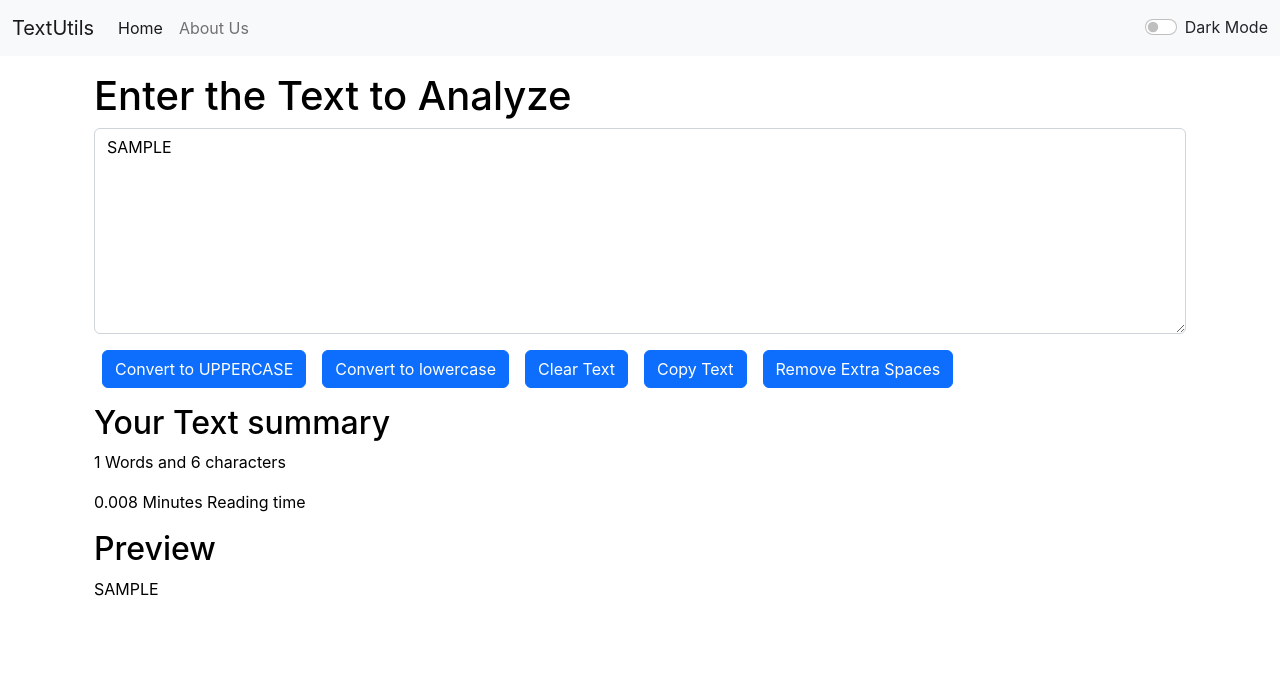
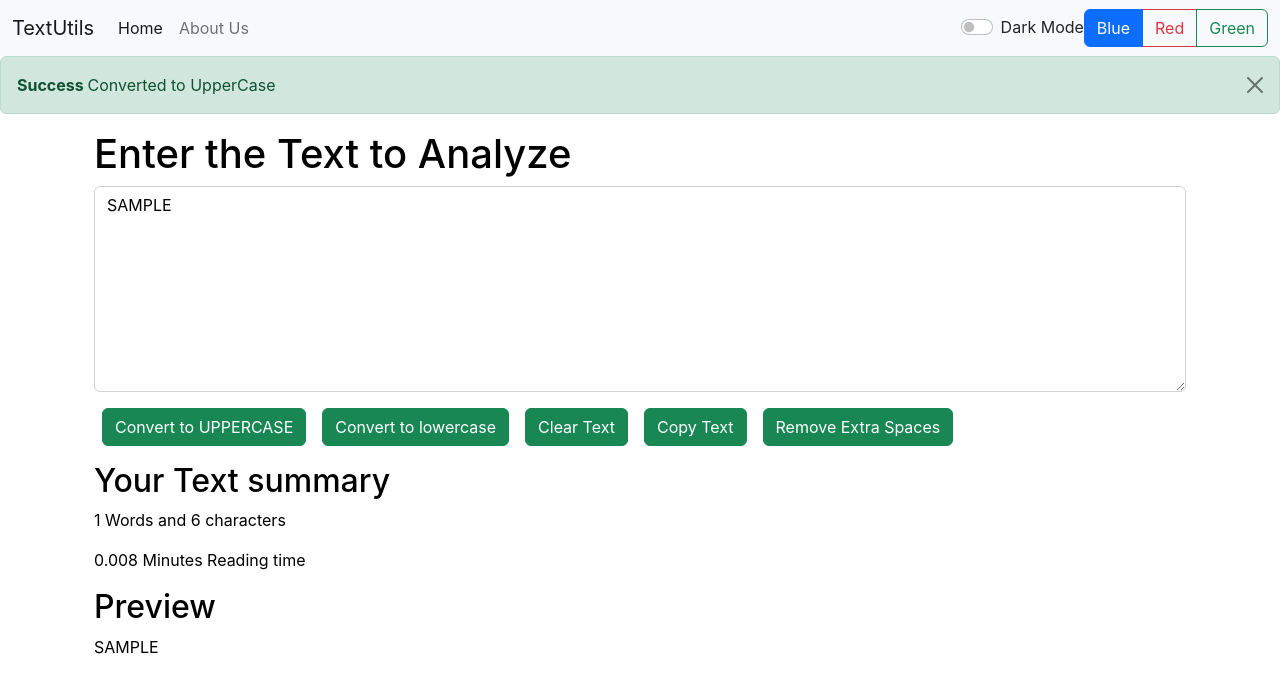
Before and after one commit to VenusTokyo/TextUtils-React-App, a React (Create React App) app: page / in a window 1280 px wide. Both pictures are taken after typing "Sample" into the empty fields and a click on the button "Convert to UPPERCASE". Shown: the top 692 px of the page. Built offline with nearby package versions, Linux system fonts and the light colour scheme.

Commit message:
added warning lables

```diff
--- a/public/index.html
+++ b/public/index.html
@@ -7,7 +7,7 @@
     <meta name="theme-color" content="#000000" />
     <meta
       name="description"
-      content="Web site created using create-react-app"
+      content="TextUtils utility app which can be used manipulate text"
     />
     <link rel="apple-touch-icon" href="logo192.png" />
     <link href="https://cdn.jsdelivr.net/npm/bootstrap@5.2.3/dist/css/bootstrap.min.css" rel="stylesheet" integrity="sha384-rbsA2VBKQhggwzxH7pPCaAqO46MgnOM80zW1RWuH61DGLwZJEdK2Kadq2F9CUG65" crossorigin="anonymous">
@@ -25,7 +25,7 @@
       work correctly both with client-side routing and a non-root public URL.
       Learn how to configure a non-root public URL by running `npm run build`.
     -->
-    <title>React App</title>
+    <title>TextUtils Home</title>
   </head>
   <body>
     <noscript>You need to enable JavaScript to run this app.</noscript>
--- a/src/App.js
+++ b/src/App.js
@@ -4,27 +4,46 @@ import "./App.css";
 import About from "./components/About";
 import Navbar from "./components/Navbar";
 import TextForm from "./components/TextForm";
+import Alert from "./components/Alert";
 
 function App() {
   const [mode, setMode] = useState('light') //whether dark mode is enabled or not
+  const [alert,setAlert]=useState(null)
+  const [color,setColor]=useState('danger')
+
+  const showAlert=(msg,type)=>{
+    setAlert({
+      msg: msg,
+      type: type
+    })
+    setTimeout(()=>{
+      setAlert(null)
+    },3000)
+  }
+  const changeColor=(clr)=>{
+    setColor(clr)
+  }
   const toggleMode = () => {
     if (mode === 'light') {
       setMode('dark')
       document.body.style.backgroundColor = '#343a40'
+      showAlert('Dark Mode has been Enabled','success')
     }
     else {
       setMode('light')
       document.body.style.backgroundColor = 'white'
+      showAlert('Light Mode has been Enabled','success')
+
     }
-
   }
   return (
     <>
 
-      <Navbar title="TextUtils" aboutText="About Us" mode={mode} toggleMode={toggleMode} />
+      <Navbar title="TextUtils" aboutText="About Us" mode={mode} toggleMode={toggleMode} changeColor={changeColor}/>
+      <Alert alert={alert}/>
       <div className="container my-3">
         {/* here my-3 is for margin in y axis */}
-        <TextForm heading="Enter the Text to Analyze" mode={mode}/>
+        <TextForm showAlert={showAlert} heading="Enter the Text to Analyze" mode={mode} color={color}/>
         {/* <About/> */}
       </div>
     </>
--- /dev/null
+++ b/src/components/Alert.js
@@ -0,0 +1,17 @@
+import React from 'react'
+
+function Alert(props) {
+    const capatalize=(word)=>{
+        return word.charAt(0).toUpperCase() + word.slice(1)
+    }
+    return (
+        props.alert && <div>
+            <div className={`alert alert-${props.alert.type} alert-dismissible fade show`} role="alert">
+                <strong>{capatalize(props.alert.type)} </strong>{props.alert.msg}
+                <button type="button" className="btn-close" data-bs-dismiss="alert" aria-label="Close"></button>
+            </div>
+        </div>
+    )
+}
+
+export default Alert
--- a/src/components/Navbar.js
+++ b/src/components/Navbar.js
@@ -21,9 +21,19 @@ export default function Navbar(props) {
                             <a className="nav-link" href="/">{props.aboutText}</a>
                         </li>
                     </ul>
-                    <div className={`form-check form-switch text-${props.mode==='light'?'dark':'light'}`}>
-                        <input className="form-check-input" onClick={props.toggleMode} type="checkbox" role="switch" id="flexSwitchCheckDefault" />
+                    <div className={`form-check form-switch text-${props.mode === 'light' ? 'dark' : 'light'}`}>
+                        <input className="form-check-input" onChange={props.toggleMode} type="checkbox" role="switch" id="flexSwitchCheckDefault" />
                         <label className="form-check-label" htmlFor="flexSwitchCheckDefault">Dark Mode</label>
+                    </div>
+                    <div className="btn-group" role="group" aria-label="Basic radio toggle button group">
+                        <input type="radio" className="btn-check" onChange={props.changeColor('primary')} name="btnradio" id="btnradio1" autocomplete="off" checked />
+                        <label className="btn btn-outline-primary" htmlFor="btnradio1">Blue</label>
+
+                        <input type="radio" className="btn-check" onChange={props.changeColor('danger')} name="btnradio" id="btnradio2" autocomplete="off" />
+                        <label className="btn btn-outline-danger" htmlFor="btnradio2">Red</label>
+
+                        <input type="radio" className="btn-check" onClick={props.changeColor('success')} name="btnradio" id="btnradio3" autocomplete="off" />
+                        <label className="btn btn-outline-success" htmlFor="btnradio3">Green</label>
                     </div>
                     {/* <form className="d-flex" role="search">
                         <input className="form-control me-2" type="search" placeholder="Search" aria-label="Search" />
--- a/src/components/TextForm.js
+++ b/src/components/TextForm.js
@@ -6,13 +6,19 @@ export default function TextForm(props) {
     const handleUpClick=()=>{
         console.log("UpperCase was clicked")
         setText(text.toUpperCase())
+        props.showAlert("Converted to UpperCase","success")
     }
     const handleLowClick=()=>{
         console.log("LowerCase was clicked")
         setText(text.toLowerCase())
+        props.showAlert("Converted to LowerCase","success")
+
     }
     const handleClearClick=()=>{
         setText('')
+
+        props.showAlert("Cleared","success")
+
     }
     const handleItalics=()=>{
         console.log("LowerCase was clicked")
@@ -31,11 +37,15 @@ export default function TextForm(props) {
         text.select();
         // text.setSelectionRange(0,9999)
         navigator.clipboard.writeText(text.value)
+        props.showAlert("Text copied to Clipboard","success")
+
     }
 
     const handleExtraSpace=()=>{
         let newText =text.split(/[ ]+/)
         setText(newText.join(" "))
+        props.showAlert("Removed Extra Spaces","success")
+
     }
     const handleOnChange=(event)=>{
         console.log("changed")
@@ -50,11 +60,11 @@ export default function TextForm(props) {
                 {/* <label for="MyBox" className="form-label">Example text area</label> */}
                 <textarea className="form-control" onChange={handleOnChange} style={{backgroundColor: props.mode==='dark'?'#343a40':'white', color: props.mode==='dark'?'white':'black'}} value={text} id="MyBox" rows="8"></textarea>
             </div>
-            <button className="btn btn-primary mx-2" onClick={handleUpClick}>Convert to UPPERCASE</button>
-            <button className="btn btn-primary mx-2" onClick={handleLowClick}>Convert to lowercase</button>
-            <button className="btn btn-primary mx-2" onClick={handleClearClick}>Clear Text</button>
-            <button className="btn btn-primary mx-2" onClick={handleCopyClick}>Copy Text</button>
-            <button className="btn btn-primary mx-2" onClick={handleExtraSpace}>Remove Extra Spaces</button>
+            <button className={`btn btn-${props.color} mx-2`} onClick={handleUpClick}>Convert to UPPERCASE</button>
+            <button className={`btn btn-${props.color} mx-2`} onClick={handleLowClick}>Convert to lowercase</button>
+            <button className={`btn btn-${props.color} mx-2`} onClick={handleClearClick}>Clear Text</button>
+            <button className={`btn btn-${props.color} mx-2`} onClick={handleCopyClick}>Copy Text</button>
+            <button className={`btn btn-${props.color} mx-2`} onClick={handleExtraSpace}>Remove Extra Spaces</button>
             {/* <button className="btn btn-primary mx-2" onClick={handleItalics}>Convert to <i>Italics</i></button>
             <button className="btn btn-primary mx-2" onClick={handleBold}>Convert to <b>Bold</b></button> */}
         </div>
```
